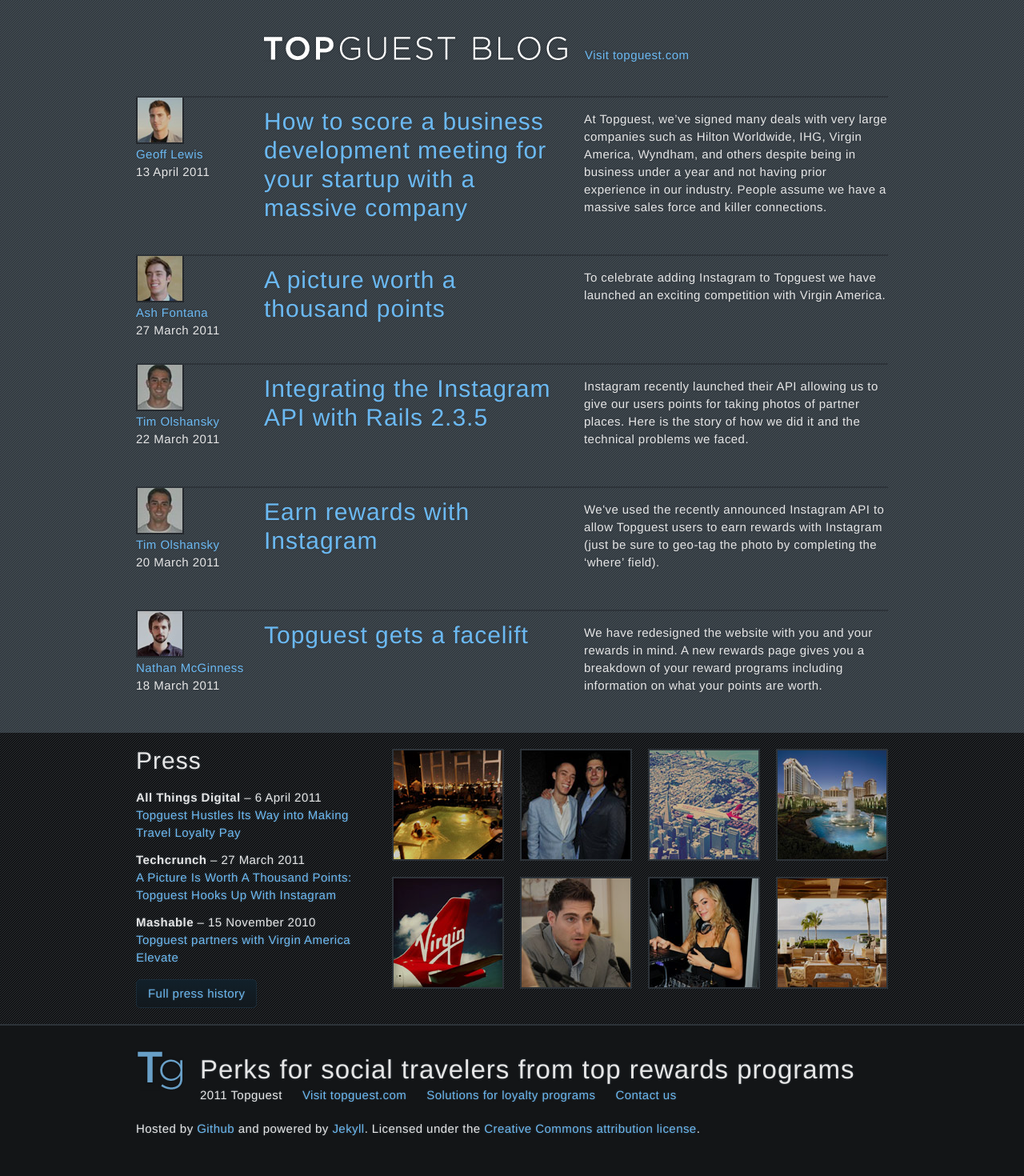
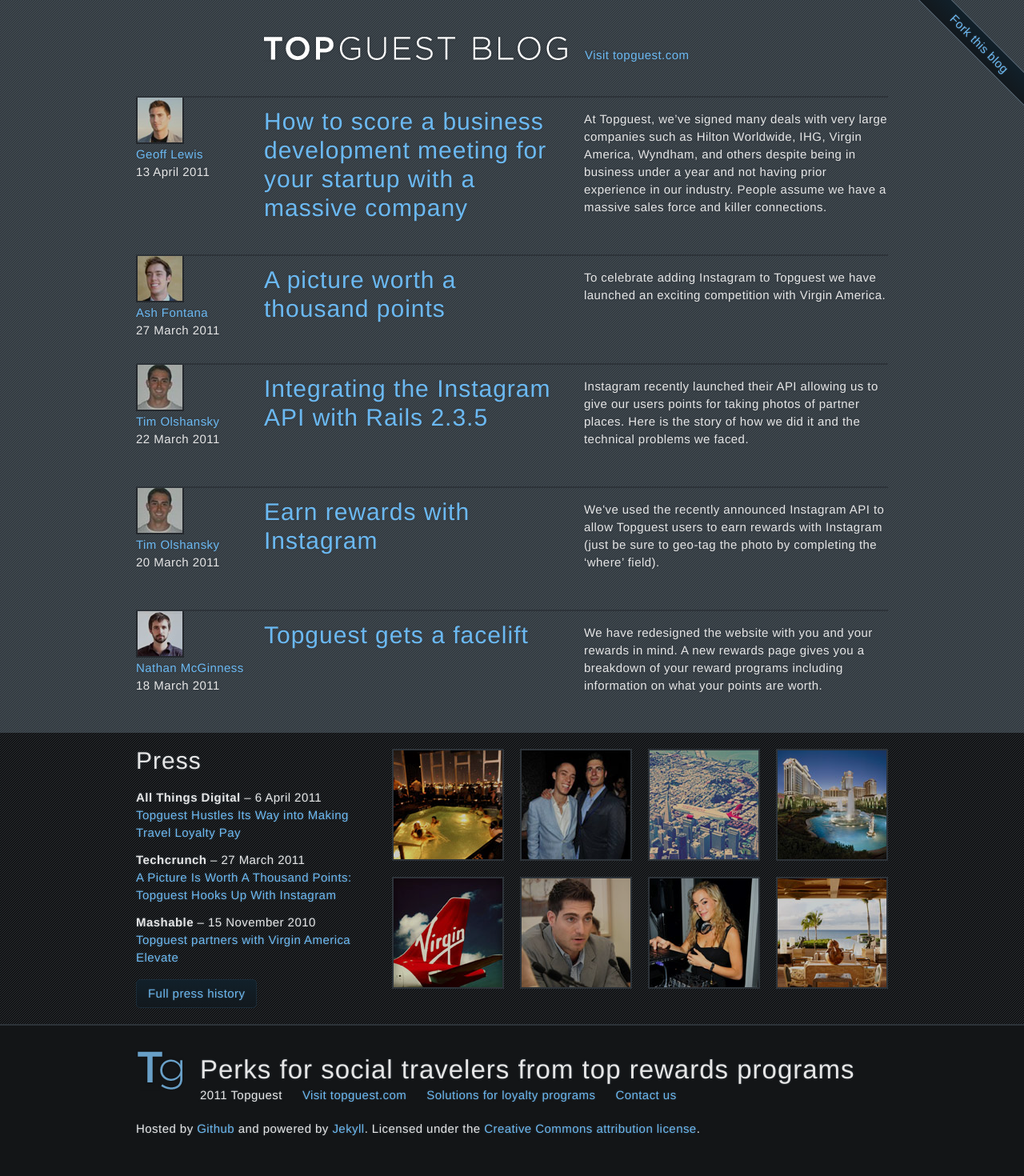
Before and after one commit to deasine/topguest.github.com, a Jekyll site: the page built from index.html, in a window 1280 px wide. Shown: the whole page at 80% size. Built offline with Jekyll 4.4.1, drawn with Linux system fonts in a browser that asks for light colours; nearby versions of some CDN libraries; Markdown is read by kramdown in place of the engine named in the settings.

Commit message:
Re-introduced invitation to fork this blog

```diff
--- a/_layouts/default.html
+++ b/_layouts/default.html
@@ -27,7 +27,7 @@
 		<header class="grid_12">
       <h1><a href="/">Topguest blog</a></h1>
       <a id="topguest" href="http://topguest.com">Visit topguest.com</a>
-      <!-- <a id="fork" href="https://github.com/Topguest/topguest.github.com">Fork this blog</a> -->
+      <a id="fork" href="https://github.com/Topguest/topguest.github.com">Fork this blog</a>
 		</header>
 
 		<div id="main" role="main" class="grid_12">
```
